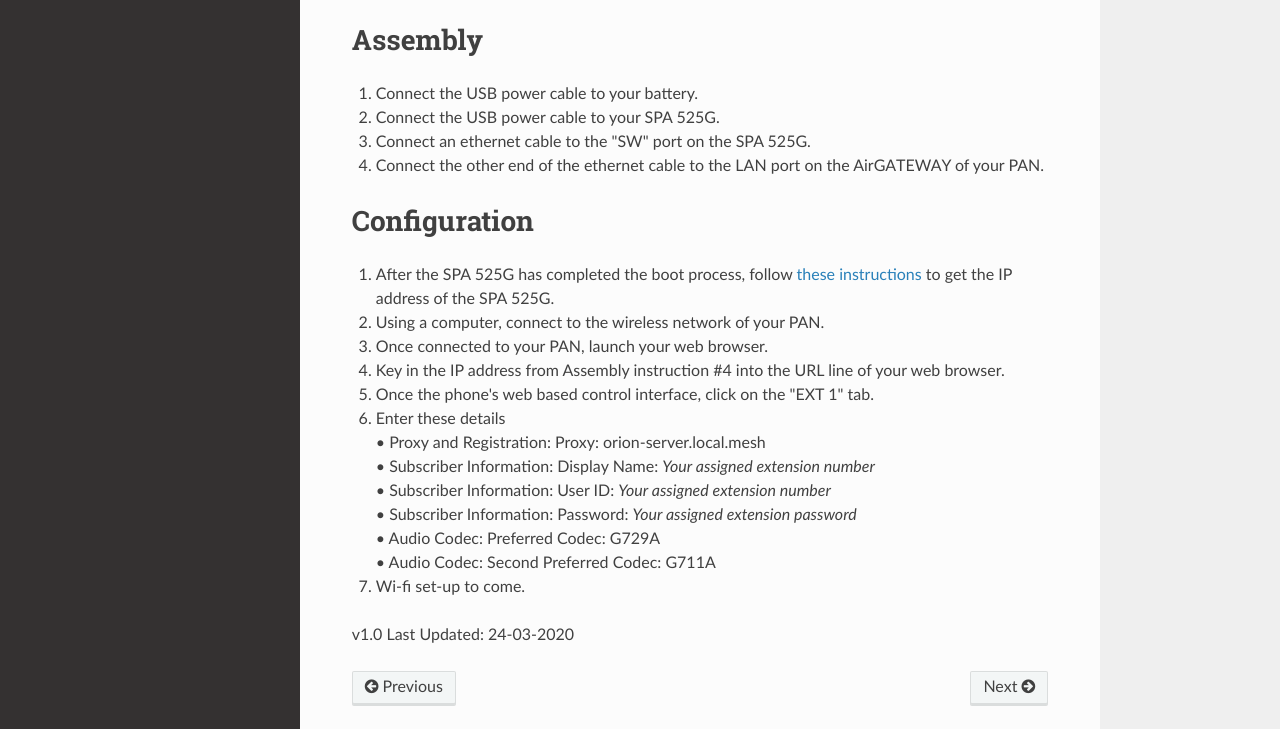
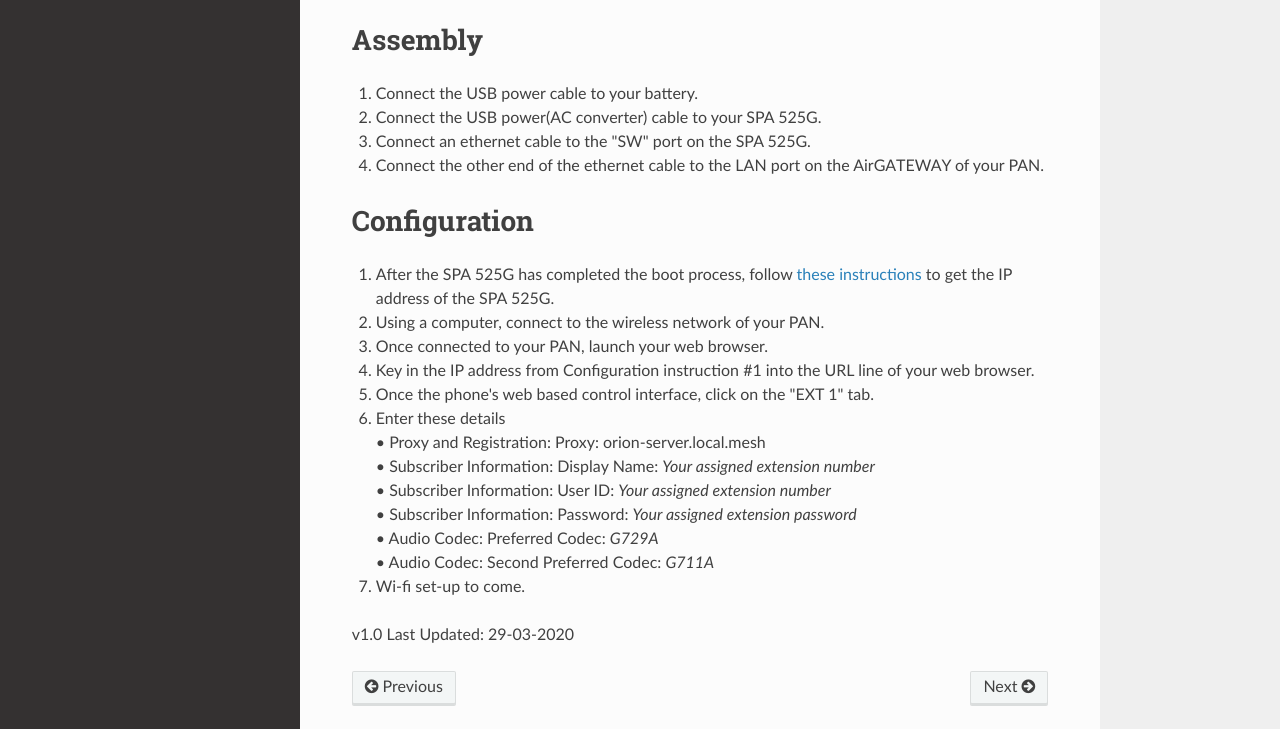
Before and after one commit to sfwem/SFWEM-Docs, an MkDocs documentation site: the page built from docs/Station_Builds/PAN_Cisco_Phone_SPA_525G2.md, in a window 1280 px wide and 1357 px high. Shown: the part 557-1286 px from the top of the window. Built offline with MkDocs 1.6.1, drawn with Linux system fonts in a browser that asks for light colours; nearby versions of some CDN libraries.

Commit message:
Update PAN_Cisco_Phone_SPA_525G2.md

```diff
--- a/docs/Station_Builds/PAN_Cisco_Phone_SPA_525G2.md
+++ b/docs/Station_Builds/PAN_Cisco_Phone_SPA_525G2.md
@@ -17,7 +17,7 @@
 
 # Assembly
 1. Connect the USB power cable to your battery.
-2. Connect the USB power cable to your SPA 525G.
+2. Connect the USB power(AC converter) cable to your SPA 525G.
 3. Connect an ethernet cable to the "SW" port on the SPA 525G.
 4. Connect the other end of the ethernet cable to the LAN port on the AirGATEWAY of your PAN.
 
@@ -25,16 +25,16 @@
 1. After the SPA 525G has completed the boot process, follow [these instructions](https://www.cisco.com/c/en/us/support/docs/smb/unified-communications/cisco-small-business-spa500-series-ip-phones/smb2083-determine-ip-address-on-spa525g-and-spa525g2-ip-phones.html) to get the IP address of the SPA 525G.
 2. Using a computer, connect to the wireless network of your PAN.
 3. Once connected to your PAN, launch your web browser.
-4. Key in the IP address from Assembly instruction #4 into the URL line of your web browser.
+4. Key in the IP address from Configuration instruction #1 into the URL line of your web browser.
 5. Once the phone's web based control interface, click on the "EXT 1" tab.
 6. Enter these details<br>
    •	Proxy and Registration: Proxy: orion-server.local.mesh<br>
    •	Subscriber Information: Display Name: <I>Your assigned extension number</I><br>
    •	Subscriber Information: User ID: <I>Your assigned extension number</I><br>
    •	Subscriber Information: Password: <I>Your assigned extension password</I><br>
-   •	Audio Codec: Preferred Codec: G729A<br>
-   •	Audio Codec: Second Preferred Codec: G711A<br>
+   •	Audio Codec: Preferred Codec: <I>G729A</I><br>
+   •	Audio Codec: Second Preferred Codec: <I>G711A</I><br>
 7. Wi-fi set-up to come.
 
 
-v1.0 Last Updated: 24-03-2020
+v1.0 Last Updated: 29-03-2020
```
